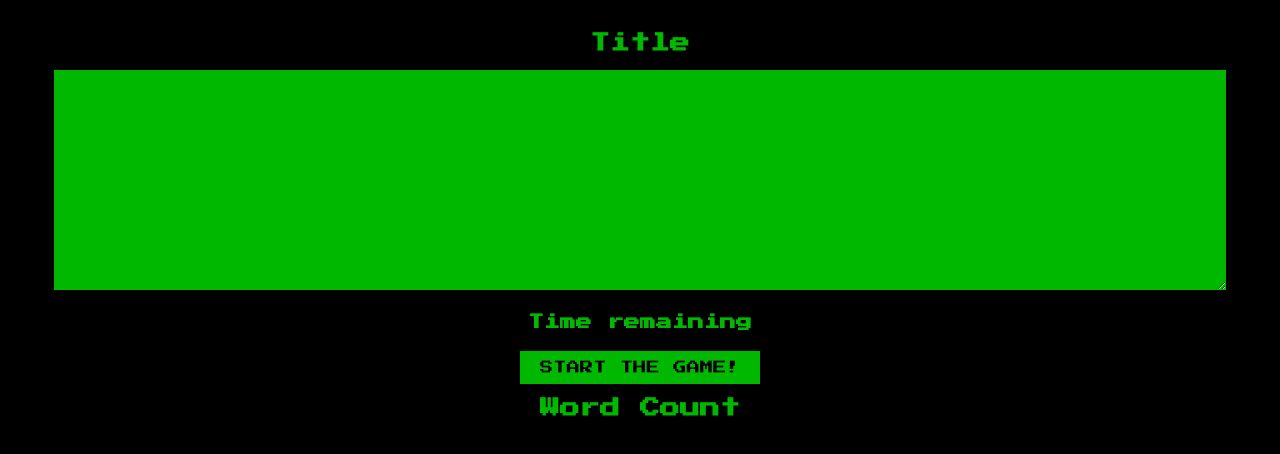
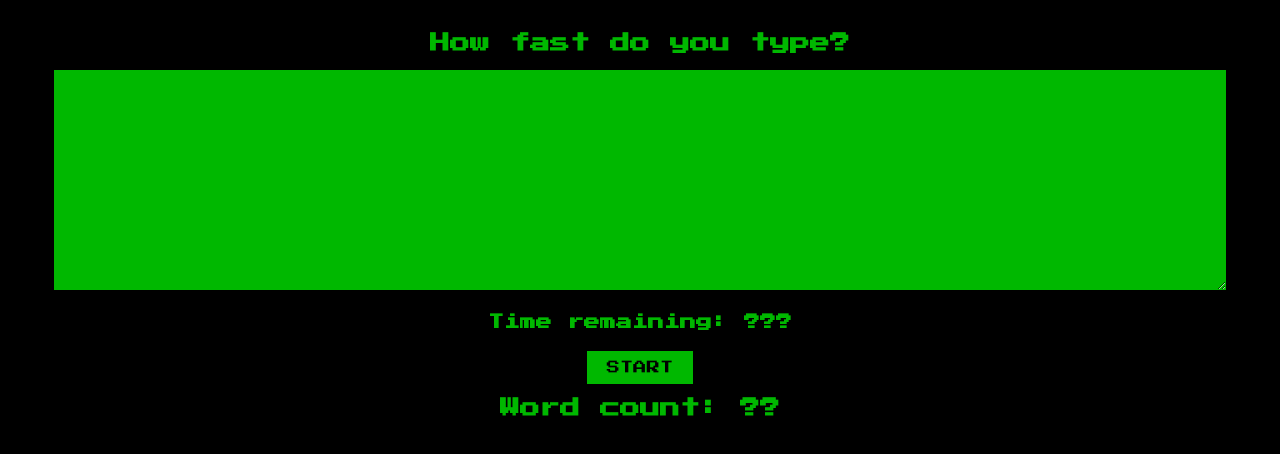
Before and after one commit to josem-gp/react-speed-typing, a React (Create React App) app: page / in a window 1280 px wide. Shown: the top 454 px of the page. Built offline with nearby package versions, Linux system fonts and the light colour scheme.

Commit message:
wrote title and text fields for App component

```diff
--- a/src/components/App.js
+++ b/src/components/App.js
@@ -3,11 +3,11 @@ import React from "react";
 const App = () => {
   return (
     <div>
-      <h1>Title</h1>
+      <h1>How fast do you type?</h1>
       <textarea />
-      <h4>Time remaining</h4>
-      <button>Start the game!</button>
-      <h1>Word Count</h1>
+      <h4>Time remaining: ???</h4>
+      <button>Start</button>
+      <h1>Word count: ??</h1>
     </div>
   );
 };
```
